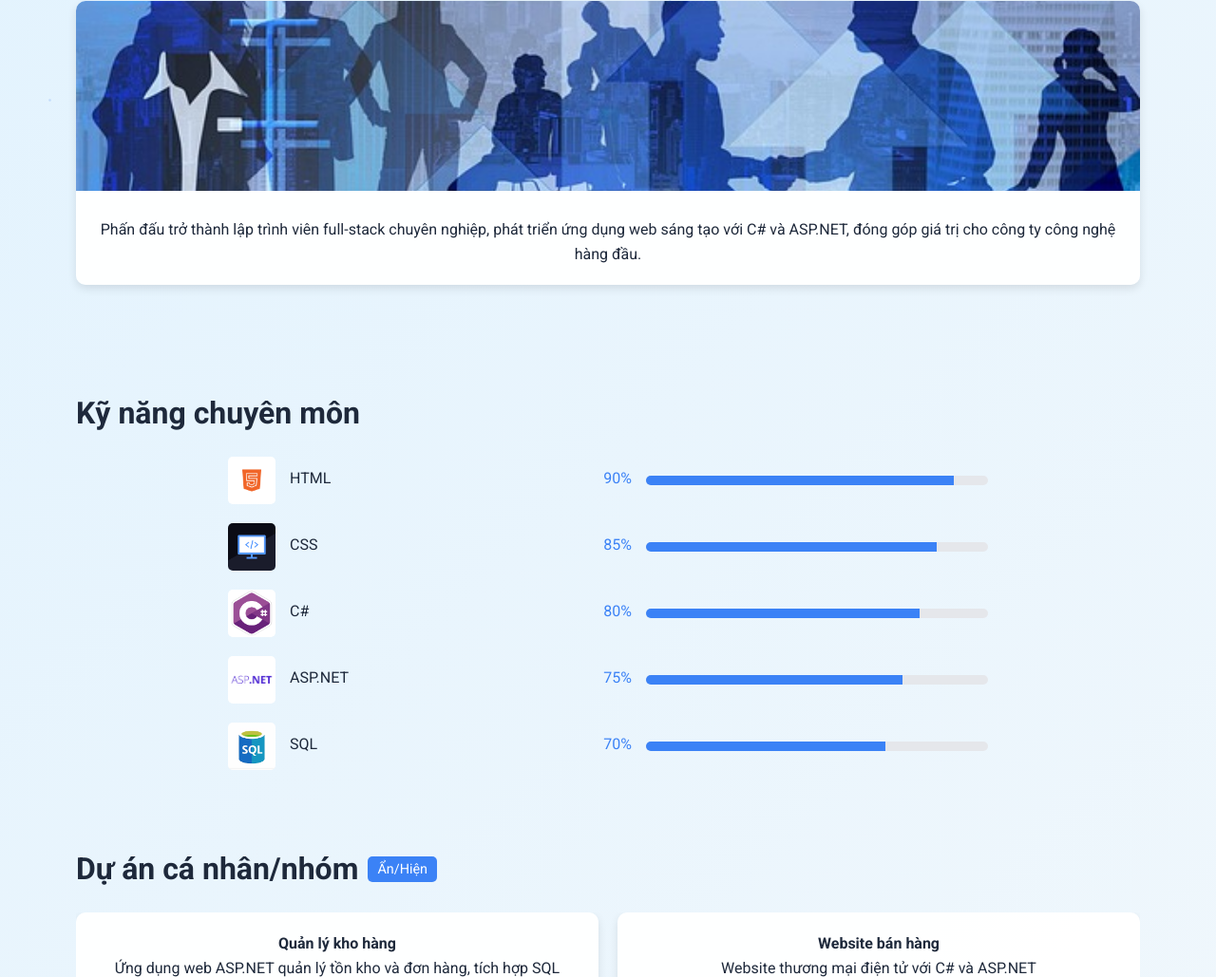
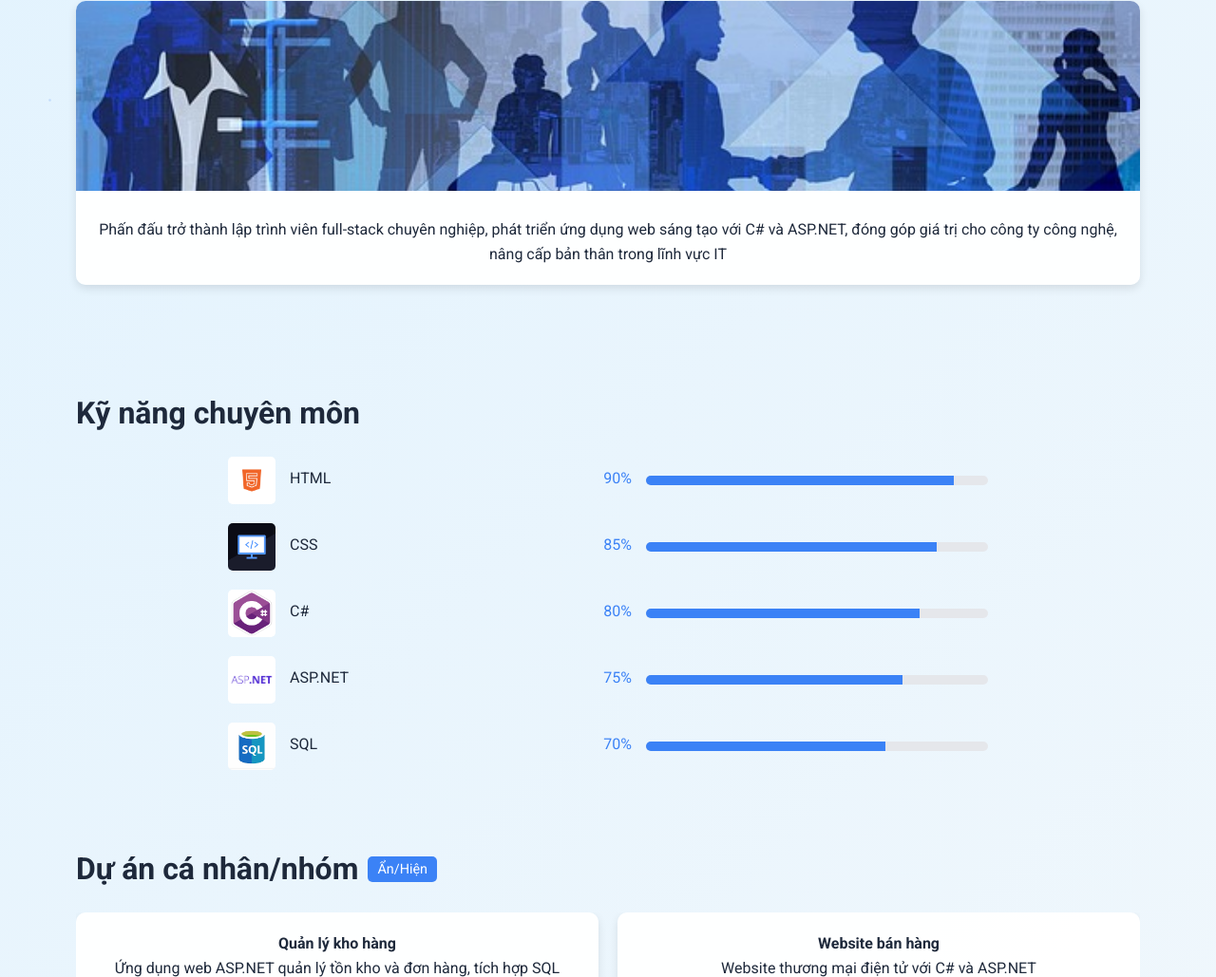
Before and after one commit to TANVINH0403/NguyenTanVinh_CV, a plain HTML site: page index.html in a window 1280 px wide. Shown: the part 673-1702 px from the top of the page at 95% size. Drawn offline with Linux system fonts and the light colour scheme.

Commit message:
Update code

```diff
--- a/index.html
+++ b/index.html
@@ -45,7 +45,7 @@
                 <img class="career-goal" src="/image/careergoal.jpg " alt="Career Goal">
                 <div class="card-content">
                     <p>Phấn đấu trở thành lập trình viên full-stack chuyên nghiệp, phát triển ứng dụng web sáng tạo với
-                        C# và ASP.NET, đóng góp giá trị cho công ty công nghệ hàng đầu.</p>
+                        C# và ASP.NET, đóng góp giá trị cho công ty công nghệ, nâng cấp bản thân trong lĩnh vực IT</p>
                 </div>
             </div>
         </section>
```
